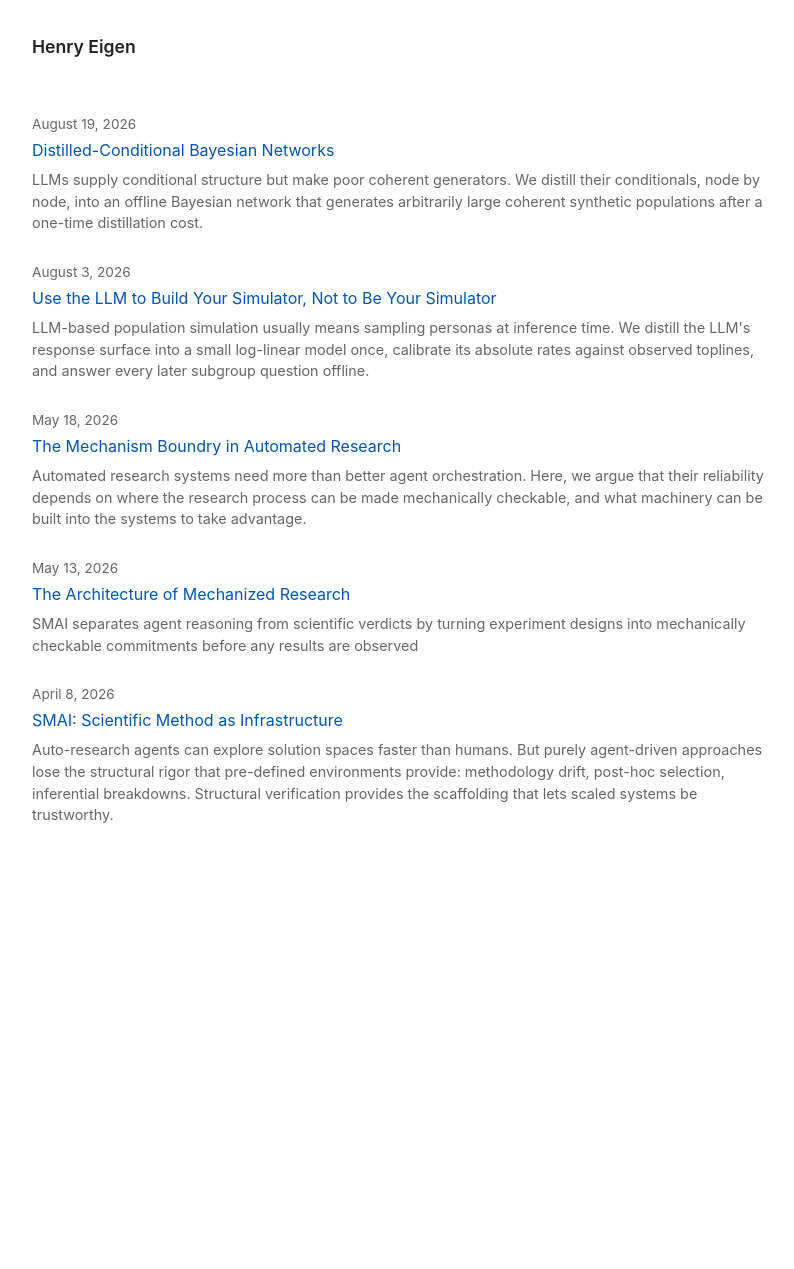
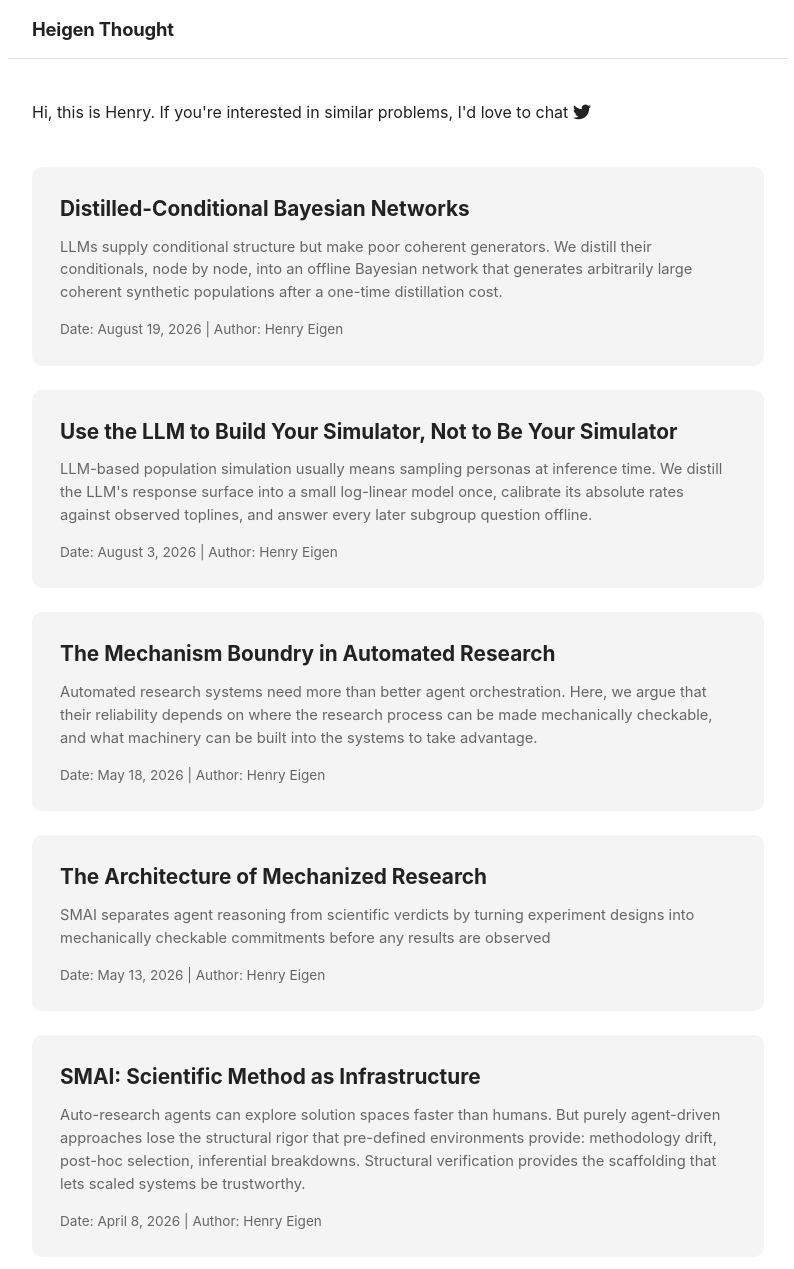
Before and after one commit to henry-eigen/henry-eigen.github.io, a Jekyll site: the page built from index.html, in a window 1280 px wide and 1313 px high. Shown: the top 1269 px of the window, without its empty margins (242-1036 px from the left). Built offline with Jekyll 4.4.1, drawn with Linux system fonts in a browser that asks for light colours.

Commit message:
Site redesign: Heigen Thought header, homepage cards, citation blocks
- Site title renamed to "Heigen Thought"; the header now renders on every
  page as a sticky top bar linking home (the per-post back link is removed
  as redundant).
- Homepage rebuilt: a short intro line with a Twitter/X icon linking to
  x.com/EigenHenry, and each post rendered as a fully clickable card with
  title, description, and a "Date | Author" meta line.
- Post meta line unified to the same "Date: ... | Author: Henry Eigen"
  format.
- Post layout gains an opt-in Citation section (plain citation +
  BibTeX, driven by citation/citation_key front matter), enabled on the
  two most recent posts.

Co-Authored-By: Claude Fable 5 <noreply@anthropic.com>

```diff
--- a/_config.yml
+++ b/_config.yml
@@ -1,4 +1,4 @@
-title: Henry Eigen
+title: Heigen Thought
 description: ""
 url: "https://henry-eigen.github.io"
 markdown: kramdown
--- a/_layouts/default.html
+++ b/_layouts/default.html
@@ -32,9 +32,18 @@
       max-width: var(--max-w);
       margin: 0 auto;
     }
-    header { margin-bottom: 3rem; }
-    header .site-title { font-size: 1.1rem; font-weight: 600; }
+    header.site-header {
+      position: sticky;
+      top: 0;
+      z-index: 10;
+      background: var(--bg);
+      margin: -2rem -1.5rem 2.5rem;
+      padding: 0.85rem 1.5rem;
+      border-bottom: 1px solid var(--border);
+    }
+    header .site-title { font-size: 1.15rem; font-weight: 700; letter-spacing: -0.01em; }
     header .site-title a { color: var(--fg); text-decoration: none; }
+    header .site-title a:hover { text-decoration: none; }
     a { color: var(--link); text-decoration: none; }
     a:hover { text-decoration: underline; }
     h1 { font-size: 1.8rem; margin-bottom: 0.5rem; line-height: 1.3; }
@@ -68,10 +77,22 @@
     @media (max-width: 600px) { .blog-figure-row { flex-direction: column; } }
     .blog-figure { margin: 1.5rem 0; }
     .blog-figure figcaption { color: var(--muted); font-size: 0.85rem; line-height: 1.5; margin-top: 0.5rem; }
-    .post-list { list-style: none; padding: 0; }
-    .post-list li { margin-bottom: 1.5rem; }
-    .post-list .date { color: var(--muted); font-size: 0.85rem; }
-    .post-list .description { color: var(--muted); font-size: 0.9rem; line-height: 1.5; margin: 0.3rem 0 0; }
+    .home-intro { margin-bottom: 2.5rem; }
+    .home-intro .twitter-link { color: var(--fg); }
+    .home-intro .twitter-link:hover { color: var(--link); }
+    .post-card {
+      display: block;
+      background: color-mix(in srgb, var(--fg) 5%, var(--bg));
+      border-radius: 10px;
+      padding: 1.5rem 1.75rem;
+      margin-bottom: 1.5rem;
+      color: var(--fg);
+      text-decoration: none;
+    }
+    .post-card:hover { background: color-mix(in srgb, var(--fg) 9%, var(--bg)); text-decoration: none; }
+    .post-card h2 { margin-top: 0; margin-bottom: 0.6rem; }
+    .post-card .description { color: var(--muted); font-size: 0.92rem; line-height: 1.55; margin-bottom: 0.9rem; }
+    .post-card .meta { color: var(--muted); font-size: 0.85rem; margin-bottom: 0; }
     hr { border: none; border-top: 1px solid var(--border); margin: 2rem 0; }
     table { border-collapse: collapse; margin: 1.5rem auto; font-size: 0.9rem; font-variant-numeric: tabular-nums; }
     th { font-size: 0.75rem; letter-spacing: 0.06em; text-transform: uppercase; color: var(--muted); font-weight: 600; text-align: left; padding: 0.4rem 0.9rem; border-bottom: 2px solid var(--fg); }
@@ -85,11 +106,9 @@
   {% endif %}
 </head>
 <body>
-  {% if page.url == '/' %}
-  <header>
+  <header class="site-header">
     <div class="site-title"><a href="/">{{ site.title }}</a></div>
   </header>
-  {% endif %}
   <main>
     {{ content }}
   </main>
--- a/index.html
+++ b/index.html
@@ -1,13 +1,13 @@
 ---
 layout: default
 ---
-<ul class="post-list">
-  {% for post in site.posts %}
-  <li>
-    <span class="date">{{ post.date | date: "%B %-d, %Y" }}</span>
-    <br>
-    <a href="{{ post.url }}">{{ post.title }}</a>
-    {% if post.description %}<p class="description">{{ post.description }}</p>{% endif %}
-  </li>
-  {% endfor %}
-</ul>
+<p class="home-intro">Hi, this is Henry. If you're interested in similar problems, I'd love to chat
+  <a class="twitter-link" href="https://x.com/EigenHenry" aria-label="Henry Eigen on Twitter/X"><svg viewBox="0 0 24 24" width="18" height="18" fill="currentColor" style="vertical-align: -0.18em;" aria-hidden="true"><path d="M23.953 4.57a10 10 0 01-2.825.775 4.958 4.958 0 002.163-2.723c-.951.555-2.005.959-3.127 1.184a4.92 4.92 0 00-8.384 4.482C7.69 8.095 4.067 6.13 1.64 3.162a4.822 4.822 0 00-.666 2.475c0 1.71.87 3.213 2.188 4.096a4.904 4.904 0 01-2.228-.616v.06a4.923 4.923 0 003.946 4.827 4.996 4.996 0 01-2.212.085 4.936 4.936 0 004.604 3.417 9.867 9.867 0 01-6.102 2.105c-.39 0-.779-.023-1.17-.067a13.995 13.995 0 007.557 2.209c9.053 0 13.998-7.496 14.002-13.985 0-.21 0-.42-.015-.63A9.935 9.935 0 0024 4.59z"/></svg></a>
+</p>
+{% for post in site.posts %}
+<a class="post-card" href="{{ post.url }}">
+  <h2>{{ post.title }}</h2>
+  {% if post.description %}<p class="description">{{ post.description }}</p>{% endif %}
+  <p class="meta">Date: {{ post.date | date: "%B %-d, %Y" }} | Author: Henry Eigen</p>
+</a>
+{% endfor %}
```
Also changed, not shown: _layouts/post.html (+15 -2 lines), _posts/2026-08-03-build-your-simulator.md (+2 -0 lines), _posts/2026-08-19-distilled-conditional-bayesian-networks.md (+2 -0 lines).
